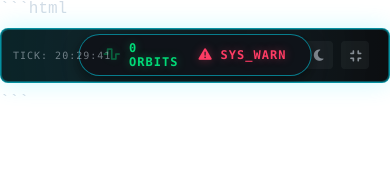
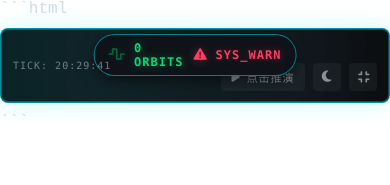
Before and after one commit to Immestrella/BIZSIM, a website: page html/world_state_dashboard.html in a window 390 px wide. Drawn offline with Linux system fonts and the light colour scheme.

Commit message:
fix: folded header tick placement and mobile guards

```diff
--- a/html/world_state_dashboard.html
+++ b/html/world_state_dashboard.html
@@ -64,11 +64,24 @@ body { background: transparent; font-family: var(--font-main); color: rgb(var(--
     background: linear-gradient(90deg, rgba(var(--c-prim), 0.1) 0%, transparent 100%);
     border-bottom: 1px solid rgba(var(--c-border), 0.8);
     padding: 12px 20px; display: flex; justify-content: space-between; align-items: center;
+    column-gap: 12px;
     font-size: 13px; letter-spacing: 1px; position: relative; z-index: 10; transition: var(--tr);
 }
 .nos-container.folded .nos-header { border-bottom-color: transparent; }
 
-.nos-title { display: flex; align-items: center; gap: 10px; font-weight: 700; color: rgb(var(--c-prim)); transition: var(--tr); }
+.nos-title {
+    display: flex;
+    align-items: center;
+    gap: 10px;
+    font-weight: 700;
+    color: rgb(var(--c-prim));
+    transition: var(--tr);
+    min-width: 0;
+    flex: 1 1 auto;
+    white-space: nowrap;
+    overflow: hidden;
+    text-overflow: ellipsis;
+}
 .nos-title i { font-size: 1.2em; animation: pulse 2s infinite; }
 
 /* 独立的高清折叠微缩指示器 */
@@ -78,16 +91,42 @@ body { background: transparent; font-family: var(--font-main); color: rgb(var(--
     font-family: var(--font-code); font-size: 12px; font-weight: bold; transition: var(--tr);
     background: rgba(var(--c-card), 0.98); border: 1px solid rgba(var(--c-prim), 0.5);
     padding: 6px 24px; border-radius: 30px; box-shadow: 0 5px 15px rgba(0,0,0,0.5);
+    max-width: calc(100% - 280px);
+    overflow: hidden;
 }
-.nos-container.folded .folded-summary { transform: translateX(-50%) translateY(0) scale(1); opacity: 1; pointer-events: auto; }
+.nos-container.folded .folded-summary { transform: translateX(-50%) translateY(-10px) scale(1); opacity: 1; pointer-events: auto; }
 .nos-container.folded .nos-title { opacity: 0; }
 .fs-item { display: flex; align-items: center; gap: 8px; }
 .fs-item i { font-size: 1.1em; }
 .fs-pass { color: rgb(var(--c-pass)); text-shadow: 0 0 10px rgba(var(--c-pass), 0.4); }
 .fs-warn { color: rgb(var(--c-sec)); text-shadow: 0 0 10px rgba(var(--c-sec), 0.4); }
 
-.header-controls { display: flex; align-items: center; gap: 14px; }
-#nos-time { white-space: nowrap; transition: var(--tr); }
+.header-controls {
+    display: flex;
+    align-items: center;
+    justify-content: flex-end;
+    gap: 10px;
+    min-width: 0;
+    flex: 0 0 auto;
+}
+
+#nos-time {
+    font-family: var(--font-code);
+    color: rgba(var(--c-text), 0.5);
+    font-size: 11px;
+    white-space: nowrap;
+    flex: 0 0 auto;
+    transition: var(--tr);
+}
+
+#runSimBtn {
+    width: auto;
+    min-width: 92px;
+    padding: 0 10px;
+    font-size: 11px;
+    gap: 6px;
+    flex: 0 0 auto;
+}
 
 /* 折叠时将 TICK 固定到左侧，避免和新增按钮/中间摘要互相遮挡 */
 .nos-container.folded #nos-time {
@@ -99,7 +138,46 @@ body { background: transparent; font-family: var(--font-main); color: rgb(var(--
 }
 
 @media (max-width: 640px) {
-    .header-controls { gap: 8px; }
+    .nos-header {
+        padding: 10px 12px;
+        flex-wrap: wrap;
+        row-gap: 8px;
+    }
+
+    .nos-title {
+        flex: 1 1 100%;
+    }
+
+    .header-controls {
+        width: 100%;
+        justify-content: flex-end;
+        gap: 8px;
+    }
+
+    #nos-time {
+        margin-right: auto;
+        font-size: 10px;
+    }
+
+    #runSimBtn {
+        min-width: 84px;
+        padding: 0 8px;
+    }
+
+    #runSimText {
+        max-width: 56px;
+        overflow: hidden;
+        text-overflow: ellipsis;
+        white-space: nowrap;
+        display: inline-block;
+    }
+
+    .folded-summary {
+        max-width: calc(100% - 140px);
+        padding: 6px 14px;
+        gap: 10px;
+    }
+
     .nos-container.folded #nos-time {
         left: 12px;
         font-size: 10px !important;
@@ -301,8 +379,8 @@ body { background: transparent; font-family: var(--font-main); color: rgb(var(--
         </div>
 
         <div class="header-controls">
-            <span id="nos-time" style="font-family: var(--font-code); color: rgba(var(--c-text),0.5); font-size: 11px;">TICK: 00:00</span>
-            <div class="ctrl-btn" id="runSimBtn" title="触发 BizSim 推演" style="width:auto;padding:0 10px;font-size:11px;gap:6px;"><i class="fa-solid fa-play"></i><span id="runSimText">点击推演</span></div>
+            <span id="nos-time">TICK: 00:00</span>
+            <div class="ctrl-btn" id="runSimBtn" title="触发 BizSim 推演"><i class="fa-solid fa-play"></i><span id="runSimText">点击推演</span></div>
             <div class="ctrl-btn" onclick="toggleTheme()" title="切换昼夜镜片"><i class="fa-solid fa-moon" id="themeIcon"></i></div>
             <div class="ctrl-btn fold-btn" onclick="toggleNosFold()" title="收起/展开面板"><i class="fa-solid fa-compress"></i></div>
         </div>
```
